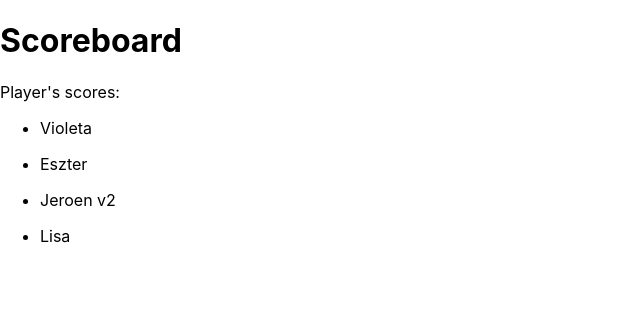
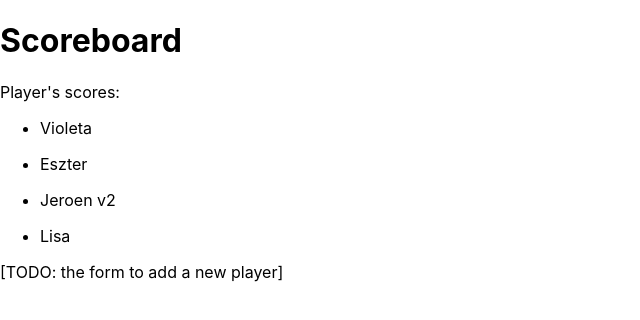
Before and after one commit to Codaisseur/scoreboard_ts, a React (Create React App) app: page / in a window 1280 px wide. Shown: the top 320 px of the page, without its empty margins (0-640 px from the left). Built offline with nearby package versions, Linux system fonts and the light colour scheme.

Commit message:
Added Title component and AddPlayerForm stub component

```diff
--- a/src/App.tsx
+++ b/src/App.tsx
@@ -1,11 +1,13 @@
 import React from 'react';
 import './App.css';
+
 import Scoreboard from './components/Scoreboard';
+import Title from './components/Title';
 
 function App() {
   return (
     <main>
-      <h1>Scoreboard</h1>
+      <Title />
       <Scoreboard />
     </main>
   );
--- /dev/null
+++ b/src/components/AddPlayerForm.tsx
@@ -0,0 +1,8 @@
+// src/components/AddPlayerForm.tsx
+import React from "react";
+
+export default function AddPlayerForm() {
+  return (
+    <div className="AddPlayerForm">[TODO: the form to add a new player]</div>
+  );
+}
--- a/src/components/Scoreboard.tsx
+++ b/src/components/Scoreboard.tsx
@@ -1,6 +1,8 @@
 // src/components/Scoreboard.tsx
 import React from "react";
+
 import Player from "./Player";
+import AddPlayerForm from "./AddPlayerForm";
 
 export default function Scoreboard() {
   return (
@@ -12,6 +14,7 @@ export default function Scoreboard() {
         <Player name="Jeroen v2" />
         <Player name="Lisa" />
       </ul>
+      <AddPlayerForm />
     </div>
   );
 }
--- /dev/null
+++ b/src/components/Title.tsx
@@ -0,0 +1,8 @@
+// src/components/Title.tsx
+import React from "react";
+
+export default function Title() {
+  return (
+    <h1>Scoreboard</h1>
+  );
+}
```
Also changed, not shown: 1 other file (tests, documents, lock files or other folders).
